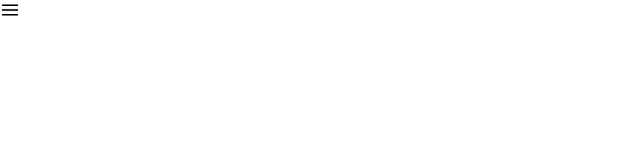
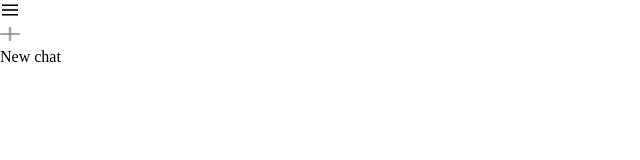
Before and after one commit to harshavardhan314/Gemini-Clone, a React (Vite) app in the folder Gemini-2.0/: page / in a window 1280 px wide. Shown: the top 160 px of the page, without its empty margins (0-640 px from the left). Built offline with nearby package versions, Linux system fonts and the light colour scheme.

Commit message:
Update Sidebar.jsx

```diff
--- a/Gemini-2.0/src/Components/Sidebar/Sidebar.jsx
+++ b/Gemini-2.0/src/Components/Sidebar/Sidebar.jsx
@@ -7,6 +7,10 @@ const Sidebar = () => {
     <div className='sidebar'>
         <div className="top">
             <img src={assets.menu_icon} alt="" />
+            <div className="New-chat">
+                <img src={assets.plus_icon} alt="" />
+                <p>New chat</p>
+            </div>
         </div>
         <div className="bottom"></div>
     </div>
```
